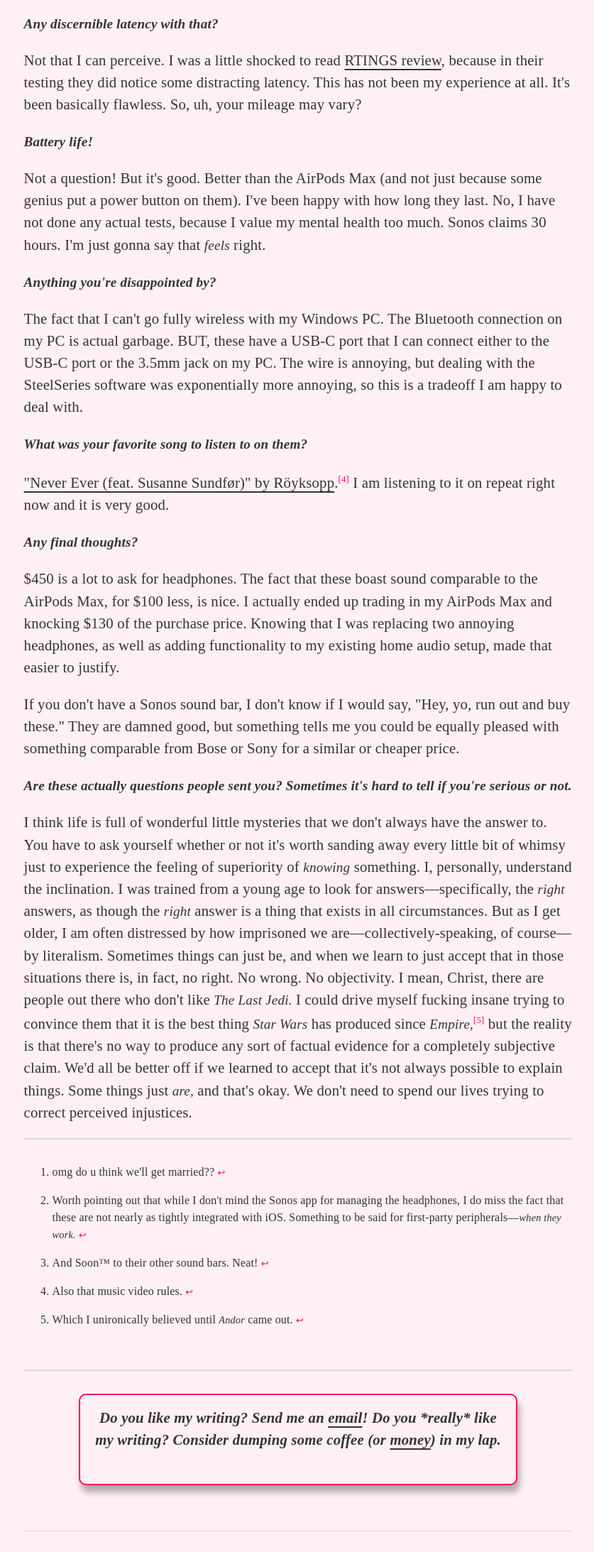
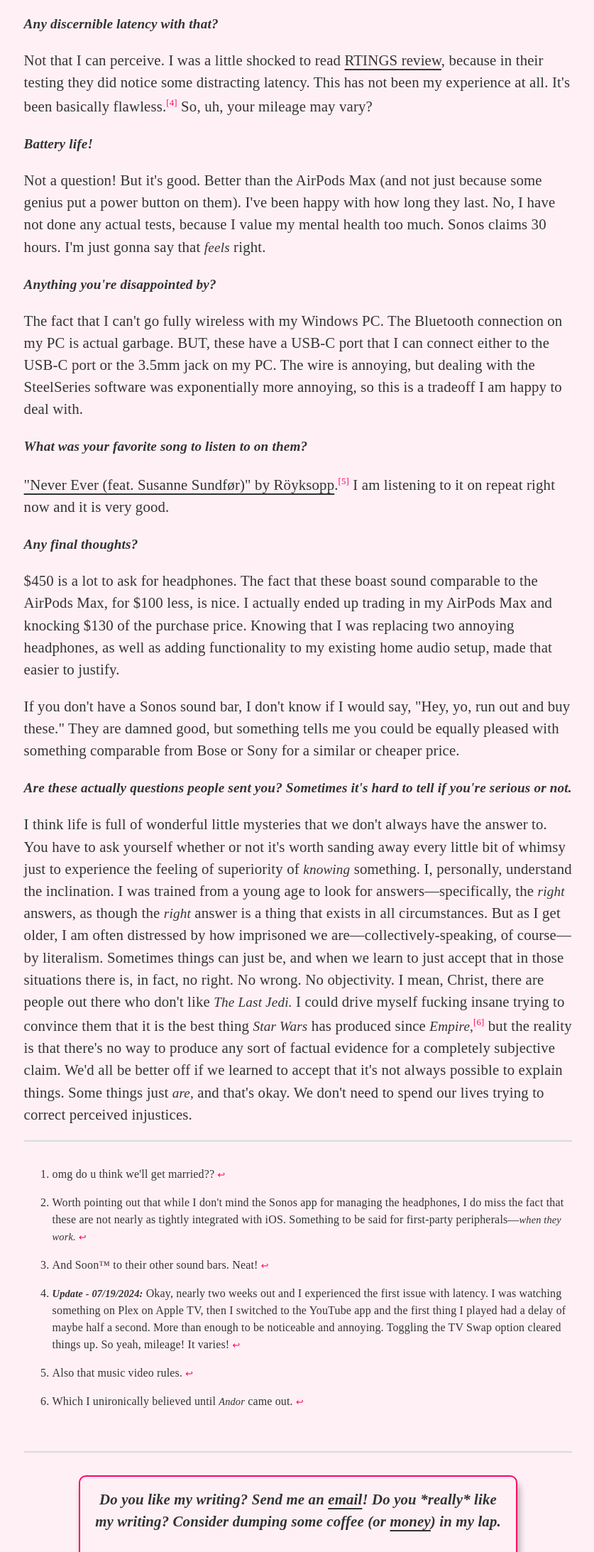
Before and after one commit to gkeenans/gkeenan.co, an Eleventy site: page src/avgb/2024-07-15-uh-oh-i-think-i-really-like-the-sonos-ace-headphones.md in a window 1280 px wide. Shown: the part 5360-7546 px from the top of the page at 71% size, without its empty margins (260-1097 px from the left). Built offline with nearby package versions, Linux system fonts and the light colour scheme; Eleventy itself is replaced by a stand-in of ours; files that its build step writes are made by us from their sources; a web font is replaced by a local one; what lodash.escape, rfc822-date would draw is missing.

Commit message:
Sonos update

```diff
--- a/src/avgb/2024-07-15-uh-oh-i-think-i-really-like-the-sonos-ace-headphones.md
+++ b/src/avgb/2024-07-15-uh-oh-i-think-i-really-like-the-sonos-ace-headphones.md
@@ -78,7 +78,7 @@ No, actually. And to that point, I'm kinda blown away by how cool the TV Swap fe
 
 ***Any discernible latency with that?***
 
-Not that I can perceive. I was a little shocked to read [RTINGS review](https://www.rtings.com/headphones/reviews/sonos/ace-wireless), because in their testing they did notice some distracting latency. This has not been my experience at all. It's been basically flawless. So, uh, your mileage may vary?
+Not that I can perceive. I was a little shocked to read [RTINGS review](https://www.rtings.com/headphones/reviews/sonos/ace-wireless), because in their testing they did notice some distracting latency. This has not been my experience at all. It's been basically flawless.[^4] So, uh, your mileage may vary?
 
 ***Battery life!***
 
@@ -90,7 +90,7 @@ The fact that I can't go fully wireless with my Windows PC. The Bluetooth connec
 
 ***What was your favorite song to listen to on them?***
 
-["Never Ever (feat. Susanne Sundfør)" by Röyksopp](https://www.youtube.com/watch?v=JDBzeM6KLlQ).[^4] I am listening to it on repeat right now and it is very good.
+["Never Ever (feat. Susanne Sundfør)" by Röyksopp](https://www.youtube.com/watch?v=JDBzeM6KLlQ).[^5] I am listening to it on repeat right now and it is very good.
 
 ***Any final thoughts?***
 
@@ -100,10 +100,11 @@ If you don't have a Sonos sound bar, I don't know if I would say, "Hey, yo, run
 
 ***Are these actually questions people sent you? Sometimes it's hard to tell if you're serious or not.***
 
-I think life is full of wonderful little mysteries that we don't always have the answer to. You have to ask yourself whether or not it's worth sanding away every little bit of whimsy just to experience the feeling of superiority of *knowing* something. I, personally, understand the inclination. I was trained from a young age to look for answers—specifically, the *right* answers, as though the *right* answer is a thing that exists in all circumstances. But as I get older, I am often distressed by how imprisoned we are—collectively-speaking, of course—by literalism. Sometimes things can just be, and when we learn to just accept that in those situations there is, in fact, no right. No wrong. No objectivity. I mean, Christ, there are people out there who don't like *The Last Jedi.* I could drive myself fucking insane trying to convince them that it is the best thing *Star Wars* has produced since *Empire,*[^5] but the reality is that there's no way to produce any sort of factual evidence for a completely subjective claim. We'd all be better off if we learned to accept that it's not always possible to explain things. Some things just *are,* and that's okay. We don't need to spend our lives trying to correct perceived injustices.
+I think life is full of wonderful little mysteries that we don't always have the answer to. You have to ask yourself whether or not it's worth sanding away every little bit of whimsy just to experience the feeling of superiority of *knowing* something. I, personally, understand the inclination. I was trained from a young age to look for answers—specifically, the *right* answers, as though the *right* answer is a thing that exists in all circumstances. But as I get older, I am often distressed by how imprisoned we are—collectively-speaking, of course—by literalism. Sometimes things can just be, and when we learn to just accept that in those situations there is, in fact, no right. No wrong. No objectivity. I mean, Christ, there are people out there who don't like *The Last Jedi.* I could drive myself fucking insane trying to convince them that it is the best thing *Star Wars* has produced since *Empire,*[^6] but the reality is that there's no way to produce any sort of factual evidence for a completely subjective claim. We'd all be better off if we learned to accept that it's not always possible to explain things. Some things just *are,* and that's okay. We don't need to spend our lives trying to correct perceived injustices.
 
 [^1]: omg do u think we'll get married??
 [^2]: Worth pointing out that while I don't mind the Sonos app for managing the headphones, I do miss the fact that these are not nearly as tightly integrated with iOS. Something to be said for first-party peripherals—*when they work.*
 [^3]: And Soon™ to their other sound bars. Neat!
-[^4]: Also that music video rules.
-[^5]: Which I unironically believed until *Andor* came out.
+[^4]: ***Update - 07/19/2024:*** Okay, nearly two weeks out and I experienced the first issue with latency. I was watching something on Plex on Apple TV, then I switched to the YouTube app and the first thing I played had a delay of maybe half a second. More than enough to be noticeable and annoying. Toggling the TV Swap option cleared things up. So yeah, mileage! It varies!
+[^5]: Also that music video rules.
+[^6]: Which I unironically believed until *Andor* came out.
```
